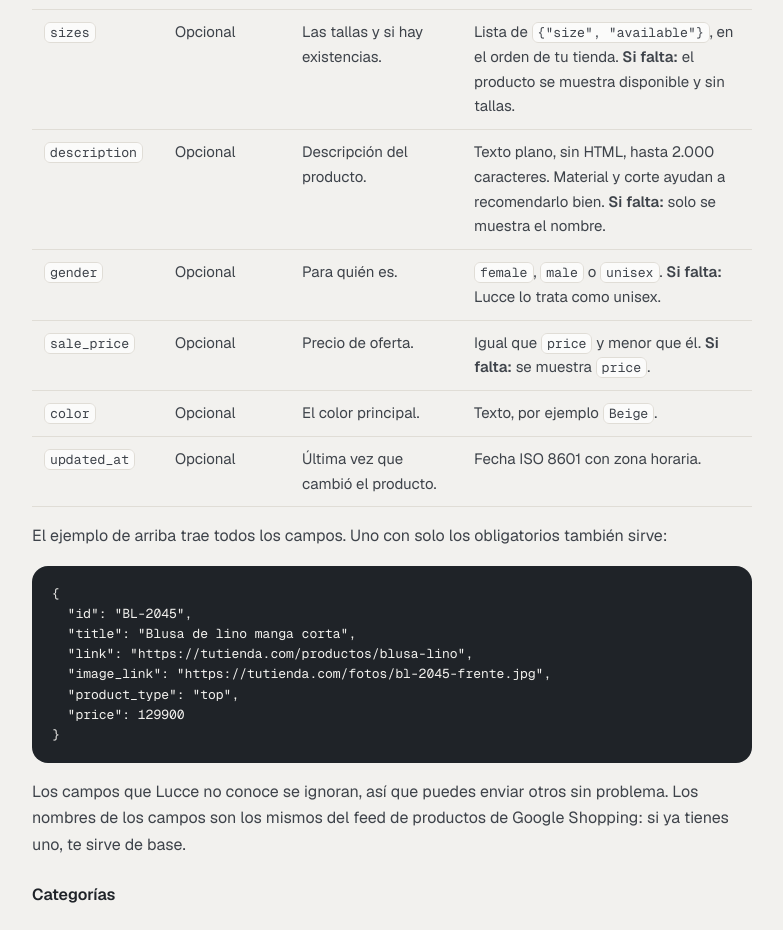
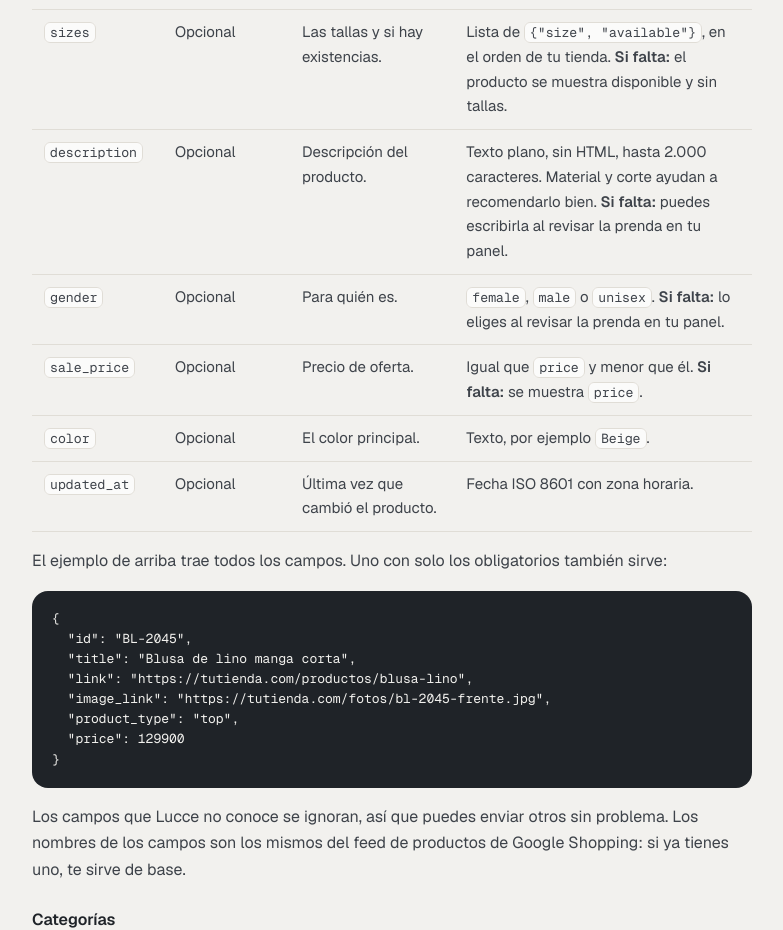
Before and after one commit to Lucce-app/web-service, a plain HTML site: page tiendas/catalogo.html in a window 1280 px wide. Shown: the part 2600-3530 px from the top of the page, without its empty margins (248-1031 px from the left). Drawn offline with nearby package versions, Linux system fonts and the light colour scheme.

Commit message:
Catálogo para tiendas: género y descripción se completan en el panel si faltan
Co-Authored-By: Claude Opus 5.5 <noreply@anthropic.com>

```diff
--- a/tiendas/catalogo.html
+++ b/tiendas/catalogo.html
@@ -116,8 +116,8 @@
       <tr><td><code>product_type</code></td><td><span class="req">Sí</span></td><td>La categoría en Lucce.</td><td>Uno de los valores de la tabla «Categorías». Lo que no esté en ella no entra.</td></tr>
       <tr><td><code>price</code></td><td><span class="req">Sí</span></td><td>Precio normal.</td><td>Número entero en pesos colombianos, con IVA, sin puntos ni símbolo: <code>129900</code>.</td></tr>
       <tr><td><code>sizes</code></td><td>Opcional</td><td>Las tallas y si hay existencias.</td><td>Lista de <code>{"size", "available"}</code>, en el orden de tu tienda. <strong>Si falta:</strong> el producto se muestra disponible y sin tallas.</td></tr>
-      <tr><td><code>description</code></td><td>Opcional</td><td>Descripción del producto.</td><td>Texto plano, sin HTML, hasta 2.000 caracteres. Material y corte ayudan a recomendarlo bien. <strong>Si falta:</strong> solo se muestra el nombre.</td></tr>
-      <tr><td><code>gender</code></td><td>Opcional</td><td>Para quién es.</td><td><code>female</code>, <code>male</code> o <code>unisex</code>. <strong>Si falta:</strong> Lucce lo trata como unisex.</td></tr>
+      <tr><td><code>description</code></td><td>Opcional</td><td>Descripción del producto.</td><td>Texto plano, sin HTML, hasta 2.000 caracteres. Material y corte ayudan a recomendarlo bien. <strong>Si falta:</strong> puedes escribirla al revisar la prenda en tu panel.</td></tr>
+      <tr><td><code>gender</code></td><td>Opcional</td><td>Para quién es.</td><td><code>female</code>, <code>male</code> o <code>unisex</code>. <strong>Si falta:</strong> lo eliges al revisar la prenda en tu panel.</td></tr>
       <tr><td><code>sale_price</code></td><td>Opcional</td><td>Precio de oferta.</td><td>Igual que <code>price</code> y menor que él. <strong>Si falta:</strong> se muestra <code>price</code>.</td></tr>
       <tr><td><code>color</code></td><td>Opcional</td><td>El color principal.</td><td>Texto, por ejemplo <code>Beige</code>.</td></tr>
       <tr><td><code>updated_at</code></td><td>Opcional</td><td>Última vez que cambió el producto.</td><td>Fecha ISO 8601 con zona horaria.</td></tr>
```
